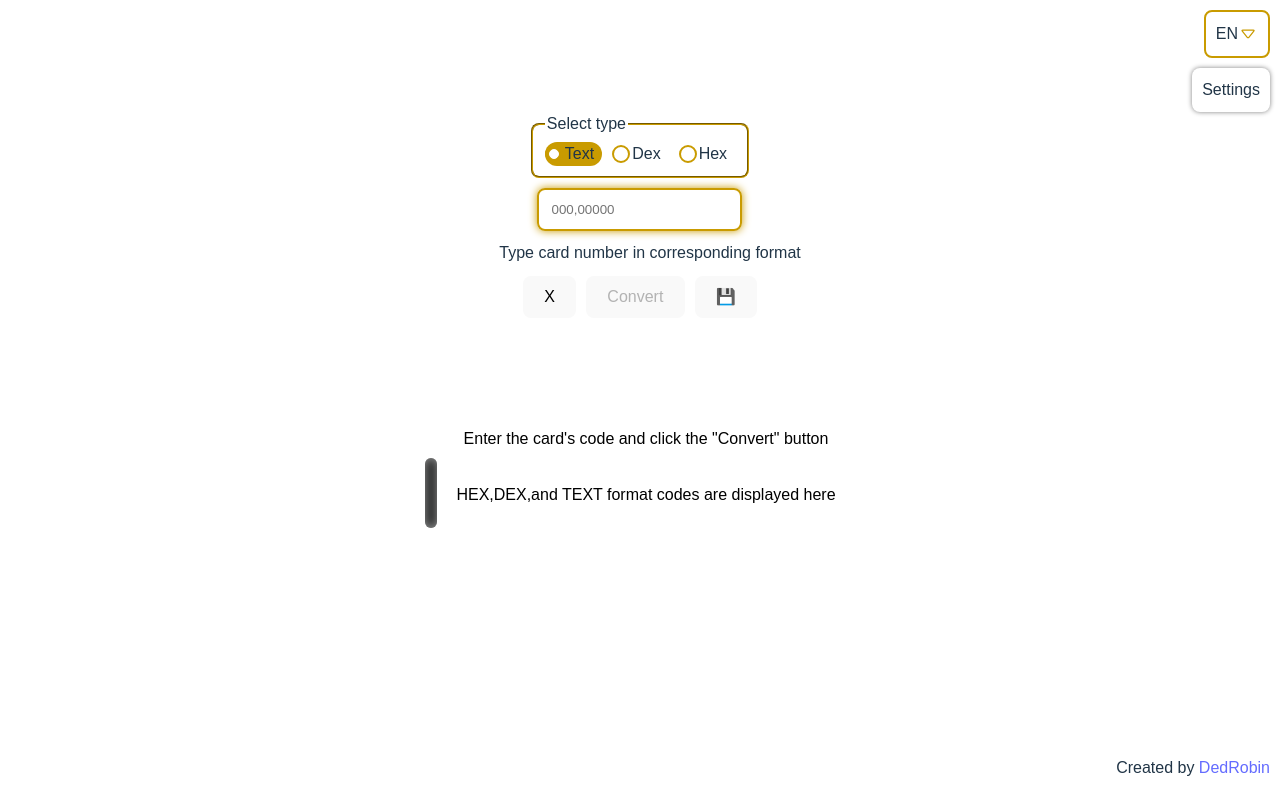
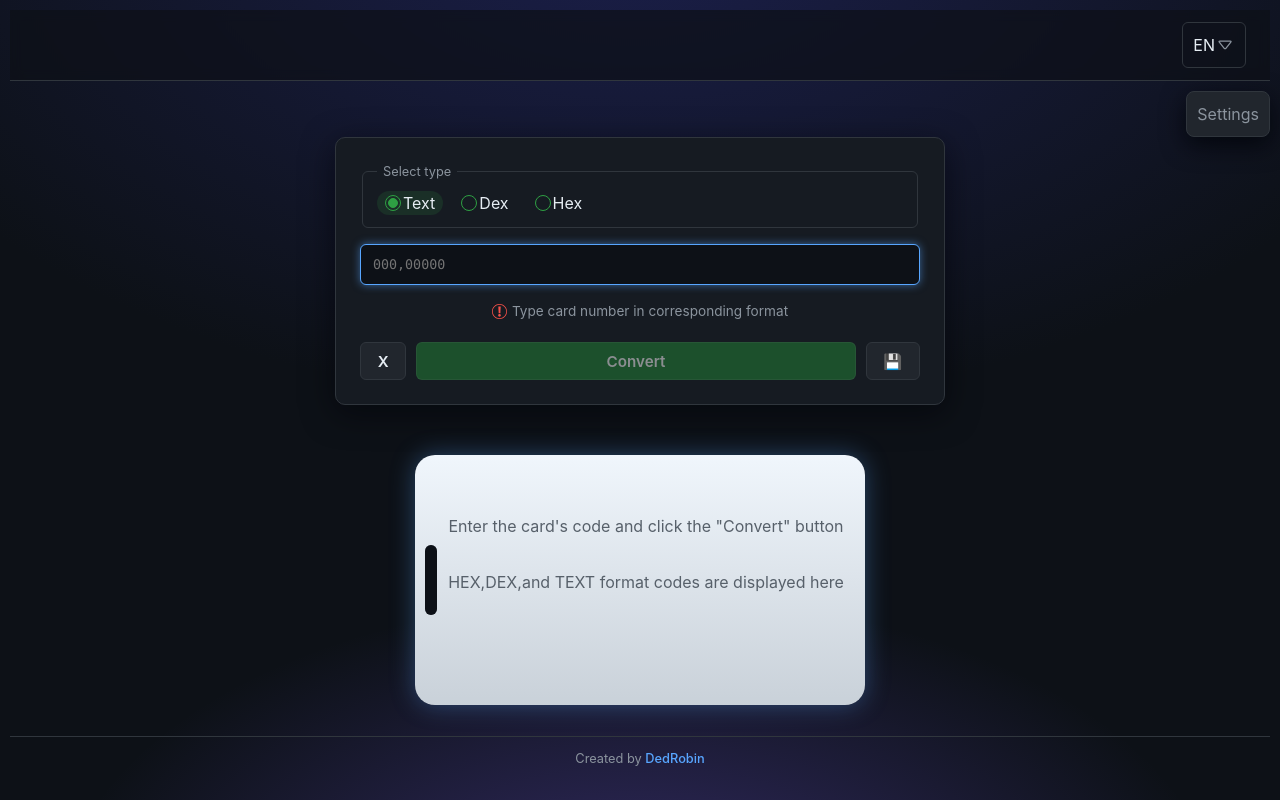
Before and after one commit to DedRobin/rfid-converter, a React (Vite) app: page / in a window 1280 px wide. Built offline with nearby package versions, Linux system fonts and the light colour scheme.

Commit message:
refactor: improve style

```diff
--- a/src/components/Footer/Footer.module.css
+++ b/src/components/Footer/Footer.module.css
@@ -1,4 +1,8 @@
 .footer {
   display: flex;
-  justify-content: flex-end;
+  justify-content: center;
+  padding: 12px 24px;
+  border-top: 1px solid var(--border-color);
+  color: var(--text-muted-color);
+  font-size: 0.8em;
 }
--- a/src/components/Header/Header.module.css
+++ b/src/components/Header/Header.module.css
@@ -1,4 +1,8 @@
 .header {
   display: flex;
   justify-content: flex-end;
+  padding: 12px 24px;
+  border-bottom: 1px solid var(--border-color);
+  background: rgba(13, 17, 23, 0.7);
+  backdrop-filter: blur(6px);
 }
--- a/src/components/Main/Converter/Input/Input.module.css
+++ b/src/components/Main/Converter/Input/Input.module.css
@@ -1,13 +1,30 @@
 .converter {
+  width: min(560px, 100%);
   display: flex;
   flex-direction: column;
-  align-items: center;
-  gap: 10px;
+  align-items: stretch;
+  gap: 16px;
+  padding: 24px;
+  background-color: var(--panel-bg-color);
+  border: 1px solid var(--border-color);
+  border-radius: 10px;
+  box-shadow: 0 8px 32px rgba(1, 4, 9, 0.6);
 }
 
 .converterButtons {
   display: flex;
   gap: 10px;
+}
+
+.converterButtons button:nth-child(2) {
+  flex-grow: 1;
+  background-color: var(--accent-color);
+  border-color: rgba(240, 246, 252, 0.1);
+  color: #ffffff;
+}
+
+.converterButtons button:nth-child(2):hover {
+  background-color: var(--accent-color-hover);
 }
 
 .promptWrapper {
@@ -19,10 +36,12 @@
   align-items: center;
   justify-content: center;
   gap: 5px;
+  color: var(--text-muted-color);
+  font-size: 0.85em;
 }
 
 .exclamationMark {
   width: 15px;
   height: 15px;
-  fill: white;
+  fill: #f85149;
 }
--- a/src/components/Main/Converter/Output/Output.module.css
+++ b/src/components/Main/Converter/Output/Output.module.css
@@ -5,6 +5,7 @@
   flex-direction: column;
   justify-content: center;
   align-items: center;
+  color: #57606a;
 
   p,
   span {
--- a/src/components/Main/Converter/Output/values/Values.module.css
+++ b/src/components/Main/Converter/Output/values/Values.module.css
@@ -11,6 +11,11 @@
 .dexValue,
 .hexValue {
   cursor: pointer;
+  padding: 4px 8px;
+  border: 1px solid rgba(13, 17, 23, 0.15);
+  border-radius: 6px;
+  background-color: rgba(13, 17, 23, 0.06);
+  font-family: ui-monospace, 'Cascadia Mono', Consolas, monospace;
   transition: all 0.2s;
 
   &::before {
@@ -20,13 +25,13 @@
   }
 
   &:hover {
-    color: red;
+    background-color: rgba(13, 17, 23, 0.12);
   }
 }
 
 .copied,
 .copied:hover {
-  color: rgba(0, 128, 0, 1);
+  color: #1a7f37;
 
   &::before {
     visibility: visible;
@@ -58,7 +63,9 @@
 .textLabel,
 .dexLabel,
 .hexLabel {
-  font-size: 0.8em;
-  font-style: italic;
+  font-size: 0.7em;
   font-weight: bolder;
+  letter-spacing: 0.06em;
+  text-transform: uppercase;
+  color: #57606a;
 }
--- a/src/components/Main/Converter/Settings/Settings.module.css
+++ b/src/components/Main/Converter/Settings/Settings.module.css
@@ -1,14 +1,14 @@
 .settings {
   align-self: flex-end;
 
-  /* position: relative; */
-  --collapse-bg-color: black;
-  --collapse-box-shadow: 0px 0px 5px gray;
+  --collapse-bg-color: var(--panel-bg-color);
+  --collapse-box-shadow: 0 8px 24px rgba(1, 4, 9, 0.8);
 }
 
 .collapseButton,
 .collapse {
   box-shadow: var(--collapse-box-shadow);
+  border: 1px solid var(--border-color);
   padding: 10px;
   border-radius: 8px;
 }
@@ -18,6 +18,8 @@
   text-align: right;
   cursor: pointer;
   user-select: none;
+  background-color: var(--btn-bg-color);
+  color: var(--text-muted-color);
 }
 
 .collapse {
--- a/src/index.css
+++ b/src/index.css
@@ -1,29 +1,32 @@
 :root {
-  --bg-root-color: #292a2a;
+  --bg-root-color: #0d1117;
+  --panel-bg-color: #161b22;
+  --border-color: #30363d;
+  --text-color: #e6edf3;
+  --text-muted-color: #8b949e;
+  --accent-color: #238636;
+  --accent-color-hover: #2ea043;
+  --link-color: #58a6ff;
   --anim-duration: 0.2s;
 
-  --inline-border-color: #c99b00;
-  --inline-border-width: 2px;
+  --inline-border-color: var(--border-color);
+  --inline-border-width: 1px;
   --inline-border-style: solid;
-  --inline-border-radius: 8px;
+  --inline-border-radius: 6px;
   --inline-box-shadow: 0px 0px 0px var(--inline-border-color);
-  --inline-box-shadow-active: 0px 0px 8px var(--inline-border-color);
+  --inline-box-shadow-active: 0px 0px 8px rgba(88, 166, 255, 0.55);
 
-  --inline-border-width: 2px;
-  --inline-border-radius: 8px;
-  --inline-border-color: #c99b00;
-  --inline-border-style: solid;
+  --btn-bg-color: #21262d;
+  --btn-border-color-hover: #8b949e;
+  --btn-border-width: 1px;
 
-  --btn-bg-color: #0a4583;
-  --btn-border-color-hover: #5f8fc1;
-  --btn-border-width: 2px;
-
-  font-family: Monda, sans-serif;
+  font-family: -apple-system, 'Segoe UI', 'Noto Sans', Helvetica, Arial,
+    sans-serif;
   line-height: 1.5;
   font-weight: 400;
 
-  color-scheme: light dark;
-  color: rgba(255, 255, 255, 0.87);
+  color-scheme: dark;
+  color: var(--text-color);
   background-color: var(--bg-root-color);
 
   font-synthesis: none;
@@ -34,11 +37,11 @@
 
 a {
   font-weight: 500;
-  color: #646cff;
+  color: var(--link-color);
   text-decoration: inherit;
 }
 a:hover {
-  color: #535bf2;
+  color: #79c0ff;
 }
 
 body {
@@ -47,6 +50,11 @@ body {
   place-items: center;
   min-width: 320px;
   min-height: 100vh;
+  background:
+    radial-gradient(900px 500px at 50% 115%, rgba(121, 92, 246, 0.35), transparent 65%),
+    radial-gradient(1200px 700px at 50% -10%, #1b1f4b, transparent 70%),
+    var(--bg-root-color);
+  background-attachment: fixed;
 }
 
 h1 {
@@ -55,18 +63,22 @@ h1 {
 }
 
 button {
-  border-radius: 8px;
-  border: var(--btn-border-width) solid transparent;
-  padding: 0.6em 1.2em;
-  font-size: 1em;
-  font-weight: 500;
+  border-radius: 6px;
+  border: var(--btn-border-width) solid var(--border-color);
+  padding: 0.55em 1.1em;
+  font-size: 0.95em;
+  font-weight: 600;
   font-family: inherit;
+  color: var(--text-color);
   background-color: var(--btn-bg-color);
   cursor: pointer;
-  transition: border-color 0.25s;
+  transition:
+    border-color 0.25s,
+    background-color 0.25s;
 
   &:disabled {
     pointer-events: none;
+    opacity: 0.5;
   }
 }
 
@@ -79,17 +91,22 @@ button:focus-visible {
 
 input {
   padding: 12px;
+  color: var(--text-color);
+  font-family: ui-monospace, 'Cascadia Mono', Consolas, monospace;
   border-width: var(--inline-border-width);
   border-style: var(--inline-border-style);
   border-color: var(--inline-border-color);
   border-radius: var(--inline-border-radius);
   box-shadow: var(--inline-box-shadow);
-  background-color: transparent;
-  transition: box-shadow var(--anim-duration);
+  background-color: var(--bg-root-color);
+  transition:
+    box-shadow var(--anim-duration),
+    border-color var(--anim-duration);
 }
-input[type=text]:focus,
-input[type=text]:focus-visible {
+input[type='text']:focus,
+input[type='text']:focus-visible {
   outline: none;
+  border-color: var(--link-color);
   box-shadow: var(--inline-box-shadow-active);
 }
 
@@ -102,16 +119,3 @@ ol {
 li {
   list-style: none;
 }
-
-@media (prefers-color-scheme: light) {
-  :root {
-    color: #213547;
-    background-color: #ffffff;
-  }
-  a:hover {
-    color: #747bff;
-  }
-  button {
-    background-color: #f9f9f9;
-  }
-}
--- a/src/shared/UI/Card/Card.module.css
+++ b/src/shared/UI/Card/Card.module.css
@@ -1,12 +1,12 @@
 :root {
   --card-width: 450px;
   --card-aspect-ratio: 1.8;
-  --card-box-shadow: 0px 0px 10px 0px rgba(255, 255, 255, 0.5);
-  --card-inner-box-shadow: inset 0 0 10px rgba(255, 255, 255, 0.5);
+  --card-box-shadow: 0 0 24px rgba(88, 166, 255, 0.35);
+  --card-inner-box-shadow: inset 0 0 10px rgba(13, 17, 23, 0.6);
 }
 
 .card {
-  color: black;
+  color: #0d1117;
   box-sizing: border-box;
   display: flex;
   gap: 10px;
@@ -15,7 +15,7 @@
 
   width: var(--card-width);
   aspect-ratio: var(--card-aspect-ratio);
-  background-color: rgba(255, 255, 255, 0.85);
+  background: linear-gradient(180deg, #f0f6fc, #c9d1d9);
   box-shadow: var(--card-box-shadow);
 }
 
--- a/src/shared/UI/Loader/Loader.module.css
+++ b/src/shared/UI/Loader/Loader.module.css
@@ -10,7 +10,7 @@
   width: 100%;
   height: 100%;
   border-radius: 50%;
-  background-color: #333;
+  background-color: var(--accent-color-hover);
   opacity: 0.6;
   position: absolute;
   top: 0;
--- a/src/shared/UI/Radio/Radio.module.css
+++ b/src/shared/UI/Radio/Radio.module.css
@@ -3,7 +3,7 @@
   gap: 2px;
   cursor: pointer;
   border-radius: 12px;
-  padding-right: 8px;
+  padding: 0px 8px;
   user-select: none;
 
   transition: background-color 0.2s;
@@ -11,7 +11,7 @@
 
 .label:has(.radioInput:checked) {
   pointer-events: none;
-  background-color: var(--inline-border-color);
+  background-color: rgba(46, 160, 67, 0.15);
 }
 
 .radioInput {
@@ -24,7 +24,7 @@
   align-items: center;
   width: 14px;
   height: 14px;
-  border: var(--inline-border-width) var(--inline-border-color) solid;
+  border: var(--inline-border-width) var(--accent-color-hover) solid;
   border-radius: 50%;
   align-self: center;
 }
@@ -33,8 +33,8 @@
   opacity: 0;
   width: 8px;
   height: 8px;
-  border: 1px white solid;
-  background-color: white;
+  border: 1px var(--accent-color-hover) solid;
+  background-color: var(--accent-color-hover);
   border-radius: 50%;
 }
 
--- a/src/shared/UI/RadioButtonGroup/RadioButtonGroup.module.css
+++ b/src/shared/UI/RadioButtonGroup/RadioButtonGroup.module.css
@@ -1,6 +1,7 @@
 .radioButtons {
   display: flex;
   gap: 10px;
+  padding: 10px 14px 12px;
   border-radius: var(--inline-border-radius);
   border-color: var(--inline-border-color);
   border-width: var(--inline-border-width);
@@ -8,4 +9,7 @@
 
 .legend {
   user-select: none;
+  padding: 0 6px;
+  color: var(--text-muted-color);
+  font-size: 0.8em;
 }
--- a/src/shared/UI/Select/Select.module.css
+++ b/src/shared/UI/Select/Select.module.css
@@ -1,12 +1,12 @@
 .select {
-  --select-svg-stroke: var(--inline-border-color);
-  --select-svg-fill: var(--inline-border-color);
+  --select-svg-stroke: var(--text-muted-color);
+  --select-svg-fill: var(--text-muted-color);
   --select-border-width: var(--inline-border-width);
   --select-border-radius: var(--inline-border-radius);
   --select-border-color: var(--inline-border-color);
   --select-border-style: var(--inline-border-style);
-  --option-bg-color: rgb(87, 87, 87);
-  --option-border-color: gray;
+  --option-bg-color: var(--panel-bg-color);
+  --option-border-color: var(--border-color);
 
   border-width: var(--select-border-width);
   border-radius: var(--select-border-radius);
@@ -37,7 +37,7 @@
   padding: 5px;
   z-index: 10;
 
-  border: 2px gray solid;
+  border: 1px solid var(--option-border-color);
   background-color: var(--option-bg-color);
 
   &.active {
@@ -52,7 +52,7 @@
   transition: background-color var(--anim-duration), color var(--anim-duration);
 
   &:hover {
-    color: black;
+    background-color: var(--btn-bg-color);
     cursor: pointer;
   }
 
```
Also changed, not shown: 1 other file (tests, documents, lock files or other folders).
